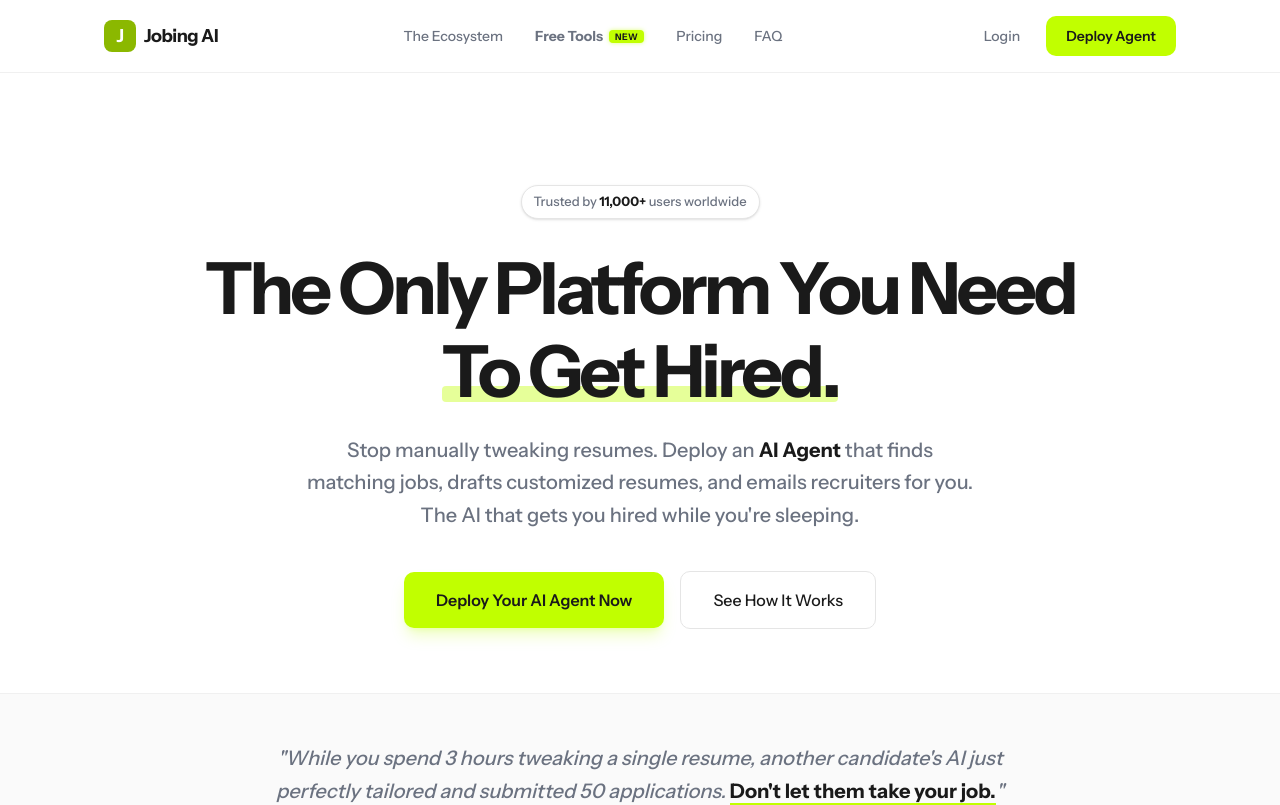
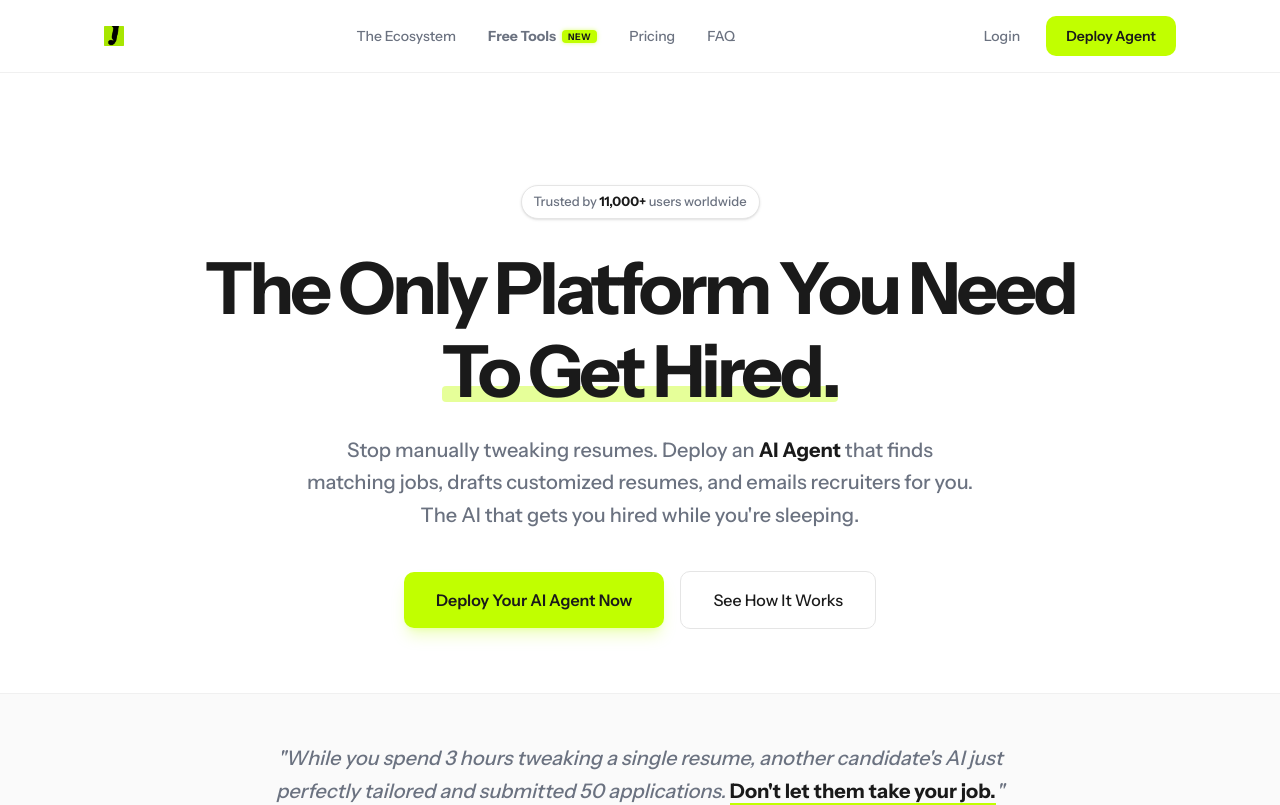
Before and after one commit to srinivasgogula02/jobing, a Next.js app: page / in a window 1280 px wide. Shown: the top 805 px of the page. Built offline with nearby package versions, Linux system fonts and the light colour scheme; no server answers; what dodopayments would draw is missing.

Commit message:
refactor: use actual logo image in header and footer instead of J badge

```diff
--- a/src/app/page.tsx
+++ b/src/app/page.tsx
@@ -1,4 +1,5 @@
 import { AuthButton } from "@/components/AuthButton";
+import Image from "next/image";
 import {
   ArrowRight,
   FileText,
@@ -50,9 +51,15 @@ export default async function Home() {
       {/* ─────── Nav ─────── */}
       <nav className="sticky top-0 z-50 bg-white/90 backdrop-blur-md border-b border-[#f0f0f0]">
         <div className="max-w-6xl mx-auto flex justify-between items-center px-5 md:px-10 py-4">
-          <Link href="/" className="text-lg font-extrabold text-[#1a1a1a] tracking-tight flex items-center gap-2">
-            <div className="w-8 h-8 bg-[#8bb800] rounded-lg flex items-center justify-center text-white font-bold">J</div>
-            Jobing AI
+          <Link href="/" className="text-lg font-extrabold text-[#1a1a1a] tracking-tight flex items-center gap-3">
+            <Image
+              src="/logo.png"
+              alt="Jobing AI"
+              width={52}
+              height={20}
+              className="object-contain h-5 w-auto"
+              priority
+            />
           </Link>
           <div className="hidden md:flex items-center gap-8 text-sm font-medium text-[#6b7280]">
             <a href="#ecosystem" className="hover:text-[#1a1a1a] transition-colors">The Ecosystem</a>
@@ -448,10 +455,15 @@ export default async function Home() {
       <footer className="py-10 px-5 border-t border-[#f0f0f0] bg-white">
         <div className="max-w-5xl mx-auto">
           <div className="flex flex-col md:flex-row items-center justify-between gap-6">
-            <div className="flex items-center gap-2">
-              <div className="w-6 h-6 bg-[#8bb800] rounded-lg flex items-center justify-center text-white font-bold text-sm">J</div>
-              <span className="font-extrabold text-[#1a1a1a] text-lg">Jobing AI</span>
-            </div>
+            <Link href="/" className="flex items-center gap-3">
+              <Image
+                src="/logo.png"
+                alt="Jobing AI"
+                width={52}
+                height={20}
+                className="object-contain h-5 w-auto"
+              />
+            </Link>
             <div className="flex flex-wrap items-center justify-center gap-x-8 gap-y-3 text-sm font-medium text-[#6b7280]">
               <a href="#ecosystem" className="hover:text-[#1a1a1a] transition-colors">The Ecosystem</a>
               <Link href="/pages" className="hover:text-[#1a1a1a] transition-colors">Jobing Pages</Link>
```
